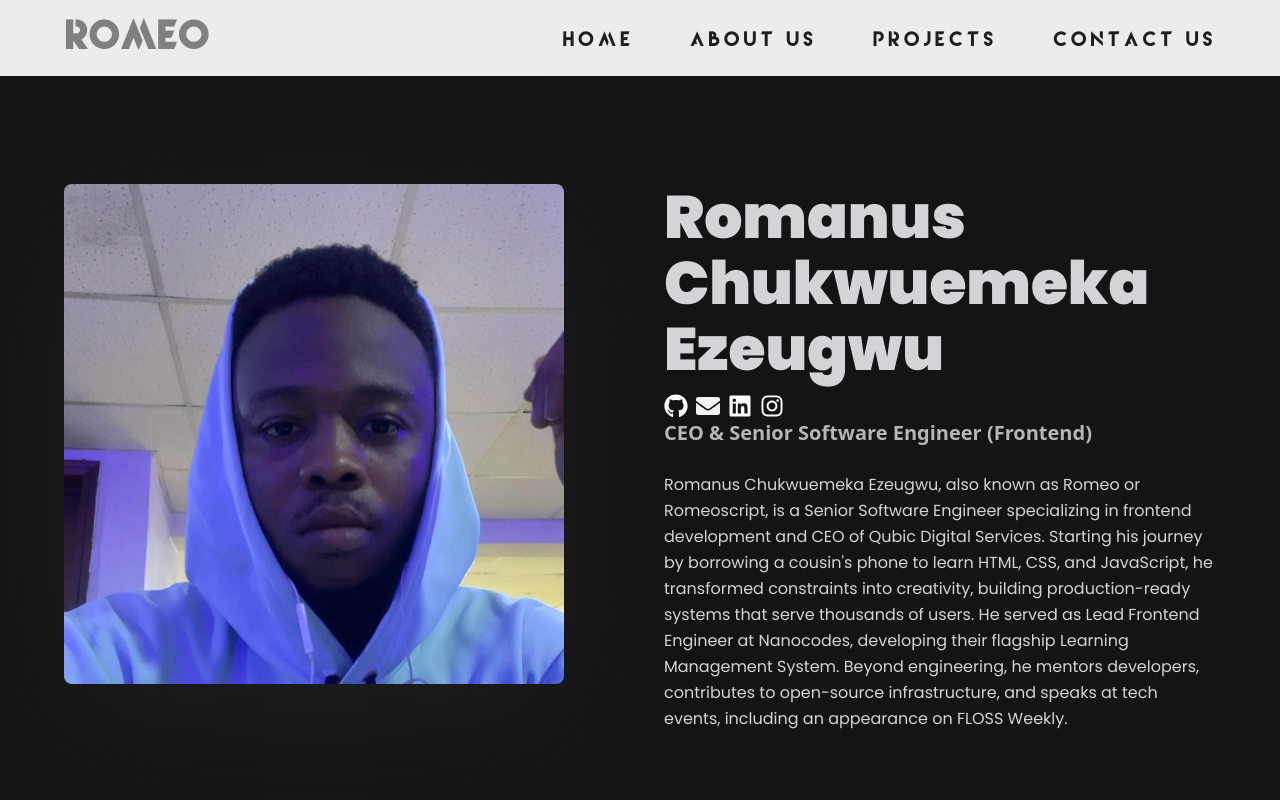
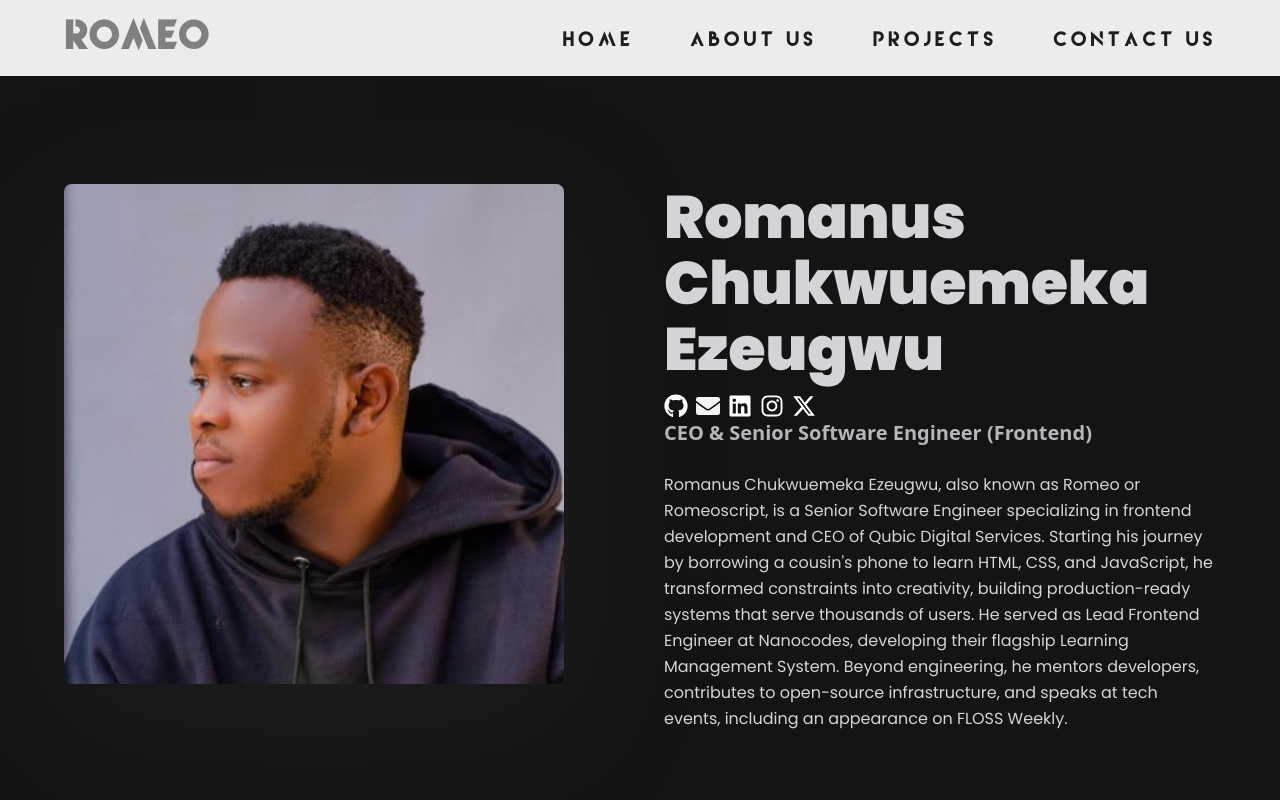
Before and after one commit to romeoscript/portfolio, a React (Vite) app: page /bio in a window 1280 px wide. Shown: the top 800 px of the page. Built offline with nearby package versions, Linux system fonts and the light colour scheme.

Commit message:
update profile

```diff
--- a/src/components/BioPage.jsx
+++ b/src/components/BioPage.jsx
@@ -2,11 +2,12 @@ import React from 'react';
 import { motion } from 'framer-motion';
 import { styles } from '../styles';
 import { SectionWrapper } from '../hoc';
-import romeoImg from '../assets/personal/romeo.jpeg';
+import romeoImg from '../assets/personal/main.jpg';
 import { FaGithub } from 'react-icons/fa';
 import { FaEnvelope } from 'react-icons/fa';
 import { FaLinkedin } from 'react-icons/fa';
 import { FaInstagram } from 'react-icons/fa';
+import { FaXTwitter } from 'react-icons/fa6';
 // import { FaX } from 'react-icons/fa';
 
 const BioPage = () => {
@@ -56,7 +57,6 @@ const BioPage = () => {
                 target="_blank"
                 rel="noopener noreferrer"
                 className="text-white hover:text-french transition-colors text-2xl">
-
                 <FaLinkedin />
               </a>
               <a
@@ -64,16 +64,15 @@ const BioPage = () => {
                 target="_blank"
                 rel="noopener noreferrer"
                 className="text-white hover:text-french transition-colors text-2xl">
-
                 <FaInstagram />
               </a>
               <a
-                href="https://www.x.com/romeoscript/"
+                href="https://www.x.com/romeoscript1/"
                 target="_blank"
                 rel="noopener noreferrer"
                 className="text-white hover:text-french transition-colors text-2xl">
 
-                {/* <FaX /> */}
+                <FaXTwitter />
               </a>
             </div>
             <p className="text-french text-[20px] font-semibold">
```
Also changed, not shown: src/assets/personal/main.jpg (added).
